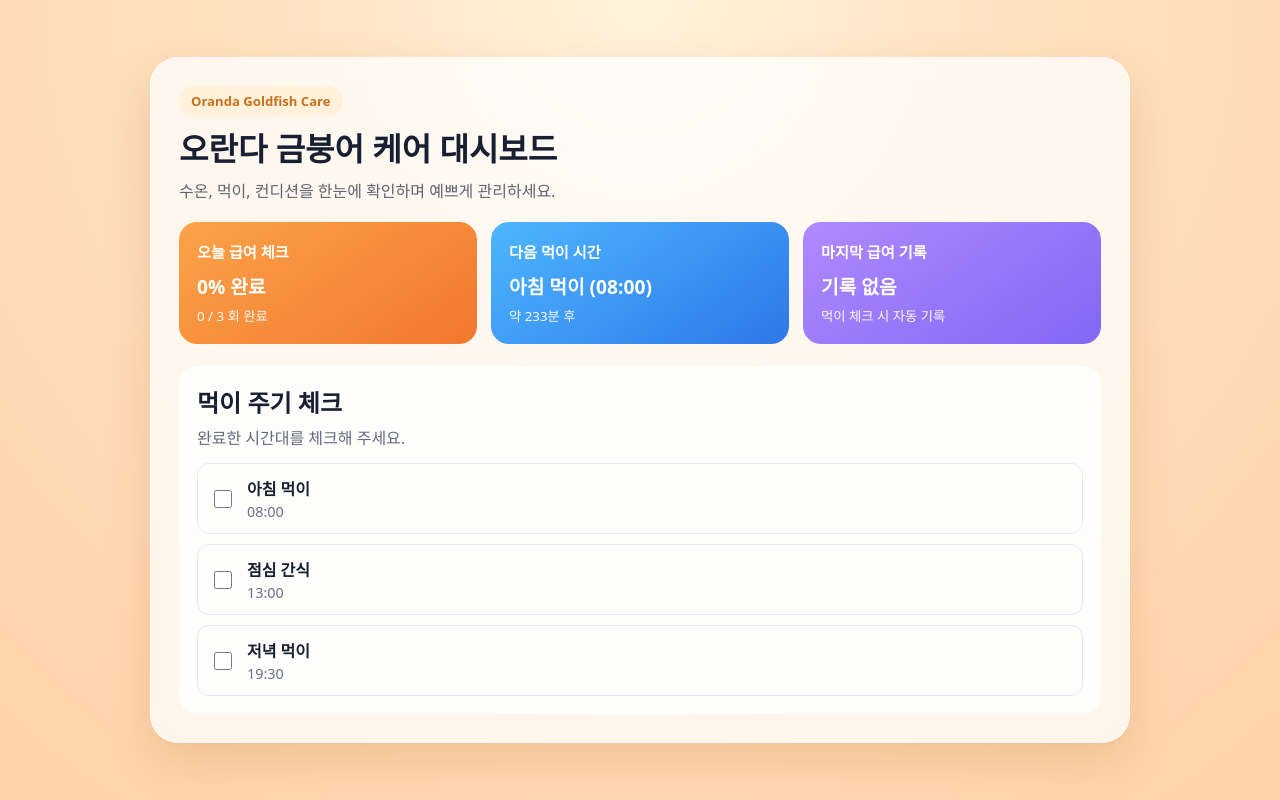
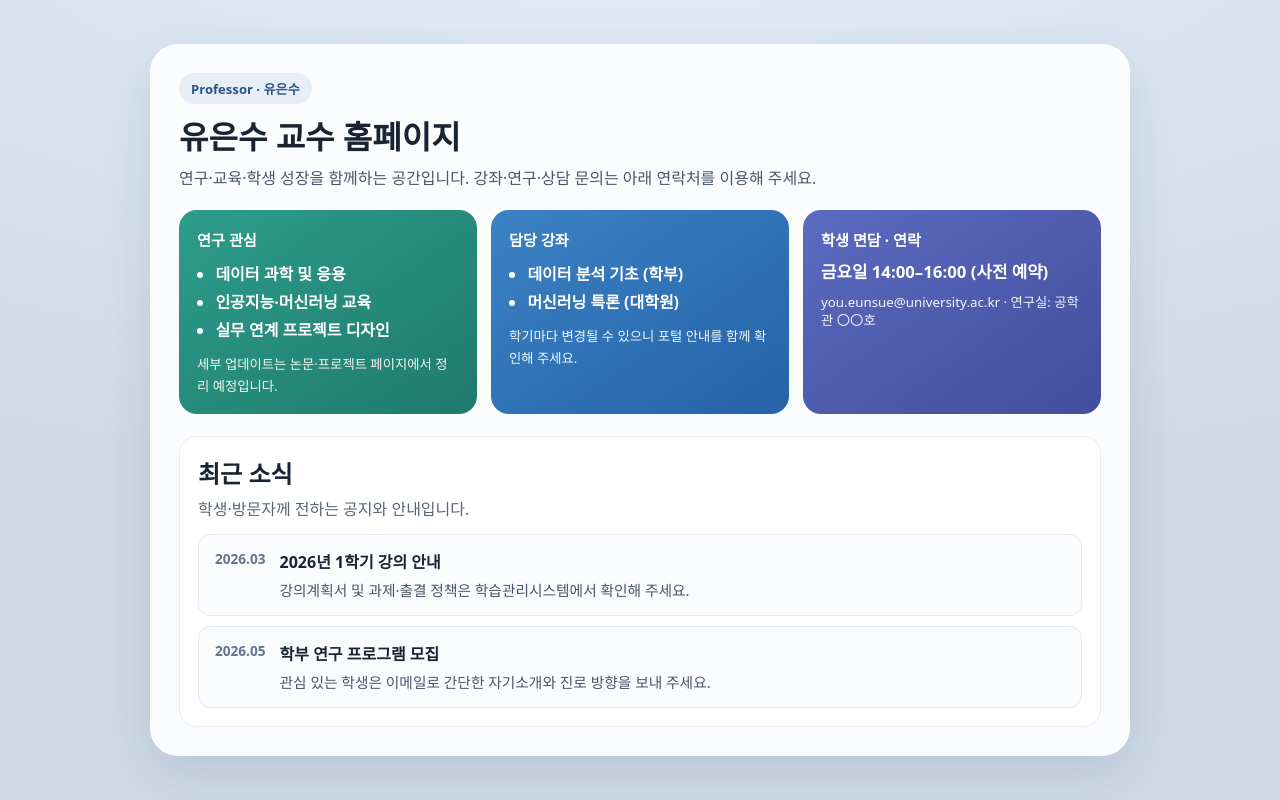
Before and after one commit to silzzang/eunsue-home, a React (Vite) app: page / in a window 1280 px wide. Built offline with nearby package versions, Linux system fonts and the light colour scheme.

Commit message:
Revamp homepage for Professor Yoo Eunsu, replacing Oranda care content with research highlights, courses, and news updates. Update styles for improved aesthetics and readability.

```diff
--- a/index.html
+++ b/index.html
@@ -3,7 +3,7 @@
   <head>
     <meta charset="UTF-8" />
     <meta name="viewport" content="width=device-width, initial-scale=1.0" />
-    <title>오란다 케어</title>
+    <title>유은수 교수 | Homepage</title>
   </head>
   <body>
     <div id="root"></div>
--- a/src/App.css
+++ b/src/App.css
@@ -1,6 +1,6 @@
 :root {
   font-family: "Pretendard", "Noto Sans KR", system-ui, -apple-system, sans-serif;
-  color: #172033;
+  color: #1a2332;
 }
 
 * {
@@ -10,7 +10,7 @@
 body {
   margin: 0;
   min-height: 100vh;
-  background: radial-gradient(circle at top, #fff3dc 0%, #ffe2c2 35%, #ffd2a8 100%);
+  background: radial-gradient(ellipse 120% 80% at 50% -20%, #e8f0fa 0%, #dce6f2 40%, #cfd9e8 100%);
 }
 
 .page {
@@ -23,11 +23,11 @@ body {
 
 .main-card {
   width: min(980px, 100%);
-  background: rgba(255, 255, 255, 0.74);
-  border: 1px solid rgba(255, 255, 255, 0.7);
+  background: rgba(255, 255, 255, 0.88);
+  border: 1px solid rgba(255, 255, 255, 0.9);
   backdrop-filter: blur(10px);
   border-radius: 28px;
-  box-shadow: 0 18px 45px rgba(172, 86, 15, 0.18);
+  box-shadow: 0 18px 48px rgba(30, 58, 95, 0.12);
   padding: 28px;
 }
 
@@ -41,15 +41,17 @@ body {
   margin: 0;
   padding: 6px 12px;
   border-radius: 999px;
-  background: #fff1da;
-  color: #c8701d;
+  background: #e8eef8;
+  color: #2c5282;
   font-weight: 700;
   font-size: 0.82rem;
 }
 
 .subtitle {
   margin: 0;
-  color: #5e6372;
+  color: #4a5568;
+  line-height: 1.55;
+  max-width: 52em;
 }
 
 .stats-grid {
@@ -77,27 +79,53 @@ body {
   font-weight: 800;
 }
 
+.value-plain {
+  margin: 10px 0 8px;
+  font-size: 1.05rem;
+  font-weight: 700;
+  line-height: 1.45;
+}
+
+.highlight-list {
+  margin: 12px 0 10px;
+  padding-left: 1.15em;
+  line-height: 1.5;
+  font-weight: 600;
+}
+
+.highlight-list li {
+  margin: 4px 0;
+}
+
+.contact-line {
+  display: block;
+  line-height: 1.45;
+  margin-top: 4px;
+}
+
 .stat small {
   opacity: 0.94;
+  line-height: 1.4;
 }
 
-.orange {
-  background: linear-gradient(145deg, #fca348, #f1772f);
+.teal {
+  background: linear-gradient(145deg, #2d9d8c, #1f7a6c);
 }
 
 .blue {
-  background: linear-gradient(145deg, #4db6ff, #2e78e8);
+  background: linear-gradient(145deg, #3b82c4, #2563a8);
 }
 
-.purple {
-  background: linear-gradient(145deg, #b089ff, #8167f3);
+.indigo {
+  background: linear-gradient(145deg, #5c6bc0, #424e9e);
 }
 
 .feed-section {
   margin-top: 22px;
-  background: #ffffffd9;
+  background: #ffffffe6;
   border-radius: 18px;
   padding: 18px;
+  border: 1px solid #e8ecf4;
 }
 
 .section-head h2 {
@@ -106,7 +134,7 @@ body {
 
 .section-head p {
   margin: 6px 0 0;
-  color: #616b80;
+  color: #5a6578;
 }
 
 .feed-list {
@@ -117,33 +145,34 @@ body {
   gap: 10px;
 }
 
-.feed-item {
-  display: flex;
-  align-items: center;
-  gap: 12px;
-  padding: 12px;
+.news-list .news-item {
+  display: grid;
+  grid-template-columns: auto 1fr;
+  gap: 14px;
+  align-items: start;
+  padding: 14px 16px;
   border: 1px solid #e5e8f2;
   border-radius: 12px;
-  transition: all 0.2s ease;
+  background: #fafbfd;
 }
 
-.feed-item input {
-  width: 18px;
-  height: 18px;
+.news-item time {
+  font-size: 0.85rem;
+  font-weight: 700;
+  color: #64748b;
+  white-space: nowrap;
 }
 
-.feed-item span {
-  display: grid;
-  gap: 2px;
+.news-body strong {
+  display: block;
+  margin-bottom: 6px;
+  font-size: 1rem;
+  color: #1a2332;
 }
 
-.feed-item em {
-  font-style: normal;
-  color: #687188;
-  font-size: 0.9rem;
+.news-body p {
+  margin: 0;
+  font-size: 0.92rem;
+  color: #4a5568;
+  line-height: 1.5;
 }
-
-.feed-item.done {
-  border-color: #ffb876;
-  background: #fff6ed;
-}
--- a/src/App.jsx
+++ b/src/App.jsx
@@ -1,95 +1,82 @@
-import { useMemo, useState } from "react";
-
-const feedingSlots = [
-  { id: "morning", label: "아침 먹이", time: "08:00" },
-  { id: "afternoon", label: "점심 간식", time: "13:00" },
-  { id: "evening", label: "저녁 먹이", time: "19:30" },
+const researchHighlights = [
+  "데이터 과학 및 응용",
+  "인공지능·머신러닝 교육",
+  "실무 연계 프로젝트 디자인",
 ];
 
-function getMinutesUntil(targetTime) {
-  const now = new Date();
-  const [hour, minute] = targetTime.split(":").map(Number);
-  const target = new Date(now);
-  target.setHours(hour, minute, 0, 0);
-  if (target <= now) {
-    target.setDate(target.getDate() + 1);
-  }
-  return Math.round((target - now) / 60000);
-}
+const courses = [
+  "데이터 분석 기초 (학부)",
+  "머신러닝 특론 (대학원)",
+];
+
+const newsItems = [
+  {
+    id: "n1",
+    date: "2026.03",
+    title: "2026년 1학기 강의 안내",
+    detail: "강의계획서 및 과제·출결 정책은 학습관리시스템에서 확인해 주세요.",
+  },
+  {
+    id: "n2",
+    date: "2026.05",
+    title: "학부 연구 프로그램 모집",
+    detail: "관심 있는 학생은 이메일로 간단한 자기소개와 진로 방향을 보내 주세요.",
+  },
+];
 
 function App() {
-  const [checkedSlots, setCheckedSlots] = useState([]);
-  const [lastFedAt, setLastFedAt] = useState(null);
-
-  const nextFeeding = useMemo(() => {
-    const withRemain = feedingSlots.map((slot) => ({
-      ...slot,
-      remainMinutes: getMinutesUntil(slot.time),
-    }));
-    return withRemain.sort((a, b) => a.remainMinutes - b.remainMinutes)[0];
-  }, [checkedSlots]);
-
-  const completion = Math.round((checkedSlots.length / feedingSlots.length) * 100);
-
-  const toggleSlot = (slotId) => {
-    setCheckedSlots((prev) => {
-      const exists = prev.includes(slotId);
-      const next = exists ? prev.filter((id) => id !== slotId) : [...prev, slotId];
-      if (!exists) {
-        setLastFedAt(new Date());
-      }
-      return next;
-    });
-  };
-
   return (
     <div className="page">
       <main className="main-card">
         <header className="hero">
-          <p className="badge">Oranda Goldfish Care</p>
-          <h1>오란다 금붕어 케어 대시보드</h1>
-          <p className="subtitle">수온, 먹이, 컨디션을 한눈에 확인하며 예쁘게 관리하세요.</p>
+          <p className="badge">Professor · 유은수</p>
+          <h1>유은수 교수 홈페이지</h1>
+          <p className="subtitle">
+            연구·교육·학생 성장을 함께하는 공간입니다. 강좌·연구·상담 문의는 아래 연락처를 이용해 주세요.
+          </p>
         </header>
 
         <section className="stats-grid">
-          <article className="stat orange">
-            <h2>오늘 급여 체크</h2>
-            <p className="value">{completion}% 완료</p>
-            <small>{checkedSlots.length} / 3 회 완료</small>
+          <article className="stat teal">
+            <h2>연구 관심</h2>
+            <ul className="highlight-list">
+              {researchHighlights.map((item) => (
+                <li key={item}>{item}</li>
+              ))}
+            </ul>
+            <small>세부 업데이트는 논문·프로젝트 페이지에서 정리 예정입니다.</small>
           </article>
           <article className="stat blue">
-            <h2>다음 먹이 시간</h2>
-            <p className="value">
-              {nextFeeding.label} ({nextFeeding.time})
-            </p>
-            <small>약 {nextFeeding.remainMinutes}분 후</small>
+            <h2>담당 강좌</h2>
+            <ul className="highlight-list">
+              {courses.map((c) => (
+                <li key={c}>{c}</li>
+              ))}
+            </ul>
+            <small>학기마다 변경될 수 있으니 포털 안내를 함께 확인해 주세요.</small>
           </article>
-          <article className="stat purple">
-            <h2>마지막 급여 기록</h2>
-            <p className="value">{lastFedAt ? lastFedAt.toLocaleTimeString("ko-KR") : "기록 없음"}</p>
-            <small>먹이 체크 시 자동 기록</small>
+          <article className="stat indigo">
+            <h2>학생 면담 · 연락</h2>
+            <p className="value-plain">금요일 14:00–16:00 (사전 예약)</p>
+            <small className="contact-line">you.eunsue@university.ac.kr · 연구실: 공학관 〇〇호</small>
           </article>
         </section>
 
         <section className="feed-section">
           <div className="section-head">
-            <h2>먹이 주기 체크</h2>
-            <p>완료한 시간대를 체크해 주세요.</p>
+            <h2>최근 소식</h2>
+            <p>학생·방문자께 전하는 공지와 안내입니다.</p>
           </div>
-          <ul className="feed-list">
-            {feedingSlots.map((slot) => (
-              <li key={slot.id}>
-                <label className={`feed-item ${checkedSlots.includes(slot.id) ? "done" : ""}`}>
-                  <input
-                    type="checkbox"
-                    checked={checkedSlots.includes(slot.id)}
-                    onChange={() => toggleSlot(slot.id)}
-                  />
-                  <span>
-                    <strong>{slot.label}</strong>
-                    <em>{slot.time}</em>
-                  </span>
-                </label>
+          <ul className="feed-list news-list">
+            {newsItems.map((item) => (
+              <li key={item.id}>
+                <article className="news-item">
+                  <time dateTime={item.date}>{item.date}</time>
+                  <div className="news-body">
+                    <strong>{item.title}</strong>
+                    <p>{item.detail}</p>
+                  </div>
+                </article>
               </li>
             ))}
           </ul>
```
